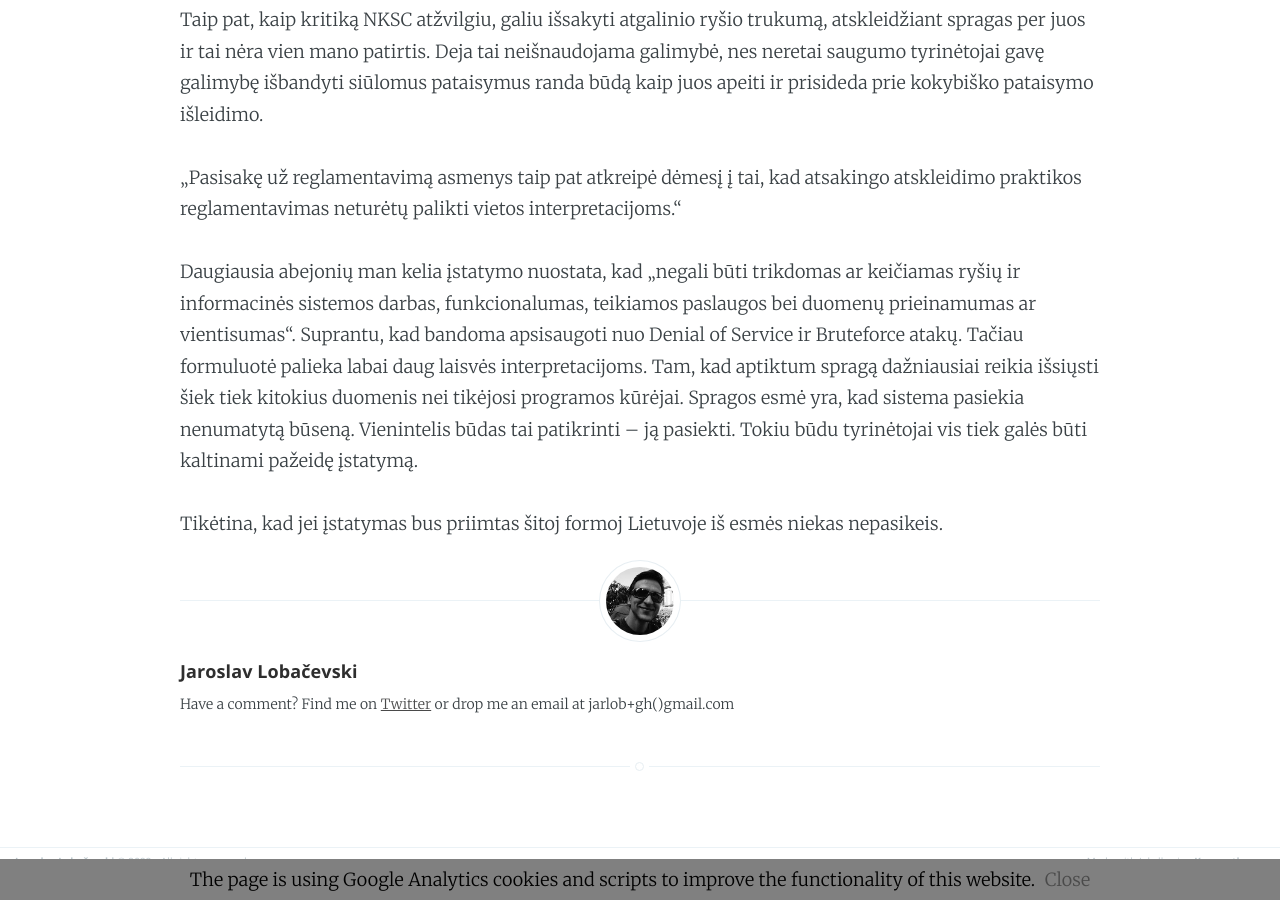
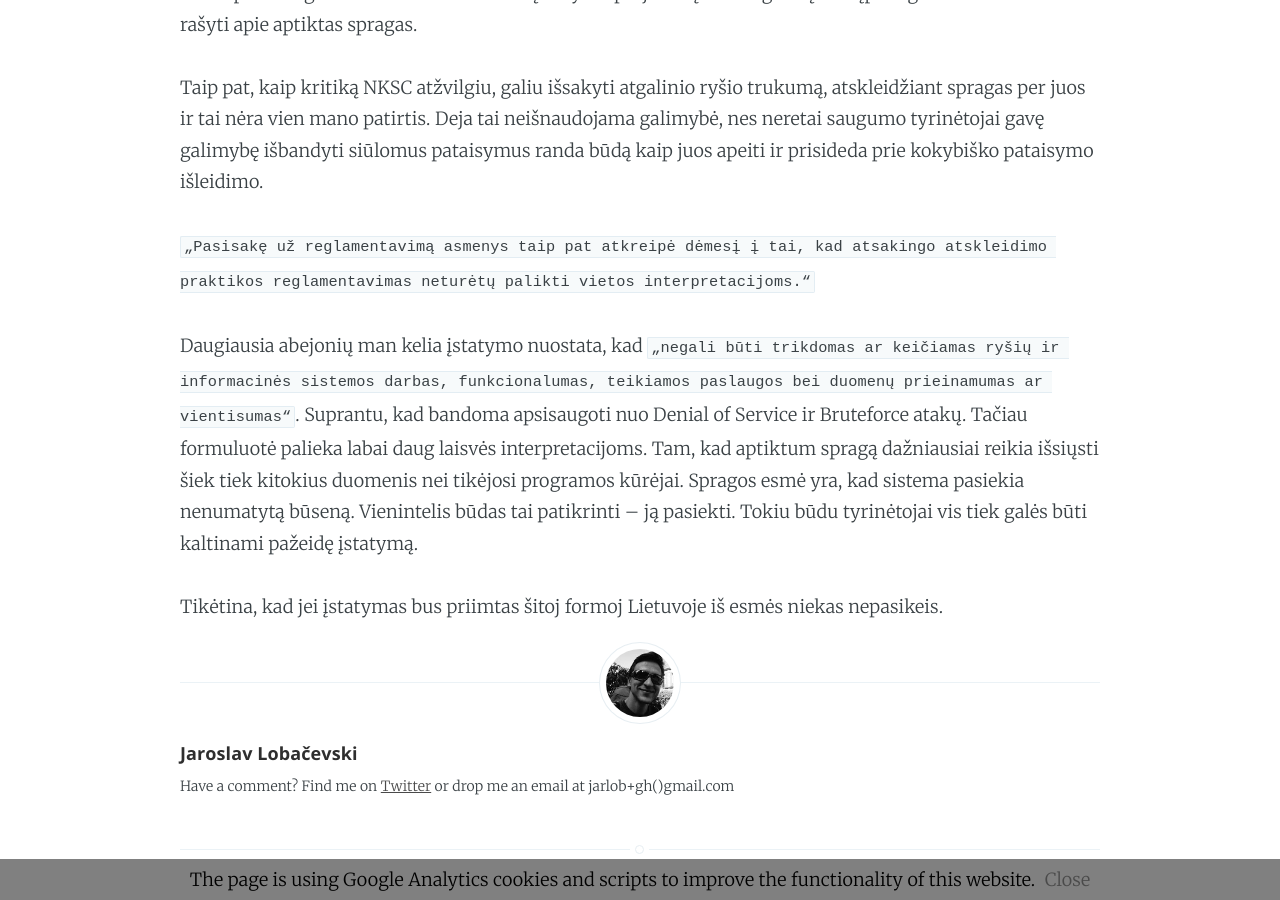
Before and after one commit to JarLob/jarlob.github.io, a Jekyll site: the page built from _posts/2020-09-29-neatsakingas-atskleidimas-2.md, in a window 1280 px wide and 900 px high, scrolled down 2987 px. Built offline with Jekyll 4.4.1, drawn with Linux system fonts in a browser that asks for light colours; some of the changed text lies outside the part shown.

```diff
--- a/_posts/2020-09-29-neatsakingas-atskleidimas-2.md
+++ b/_posts/2020-09-29-neatsakingas-atskleidimas-2.md
@@ -6,11 +6,11 @@ categories: ResponsibleDisclosure
 cover:
 permalink:  /lt/blog/neatsakingas-atskleidimas-2
 ---
-2019 metais Lietuvoje [buvo apklausta 50 įvairaus dydžio įmonių](http://kurklt.lt/wp-content/uploads/2019/03/Esamos-situacijos-dokumentas-04-23.pdf). Dauguma palaikė atsakingo spragų atskleidimo reglamentavimą. „80% apklausos dalyvių teigė, kad jų organizacija pašalintų KS spragą ir apie tai praneštų ją aptikusiam asmeniui, o į teisėsaugą kreiptųsi (16%) tik tuo atveju jei šio asmens veiksmų teisėtumas keltų įtarimų.“
+`2019 metais Lietuvoje [buvo apklausta 50 įvairaus dydžio įmonių](http://kurklt.lt/wp-content/uploads/2019/03/Esamos-situacijos-dokumentas-04-23.pdf). Dauguma palaikė atsakingo spragų atskleidimo reglamentavimą. „80% apklausos dalyvių teigė, kad jų organizacija pašalintų KS spragą ir apie tai praneštų ją aptikusiam asmeniui, o į teisėsaugą kreiptųsi (16%) tik tuo atveju jei šio asmens veiksmų teisėtumas keltų įtarimų.“`
 
 Šitą reikėtų įsirėminti - net 16% įmonių kreiptųsi į teisėsaugą jei gautų pranešimą apie jų informacinėje sistemoje esančią spragą, jei jiems kiltų įtarimų dėl „tokių veiksmų teisėtumo“. Liūdna realybė yra tai, kad dauguma Lietuvos įmonių nesugebėtų aptikti bandymo pasinaudoti kibernetine spraga jų sistemoje. Suprantama, kad kai įmonė pati aptinka įtartinus kibernetinius veiksmus, ji turi nuspręsti ar tai ataka prieš ją ar ne. Tačiau asmuo pats pranešdamas įmonei kur yra spraga pagal apibrėžimą negali turėti piktų kėslų. Galimos spragos atskleidimo teisinės pasekmės dažnai nulemia saugumo tyrinėtojų veiksmus. Net [ketvirtadalis tyrinėtojų nurodė](https://www.hackerone.com/blog/success-in-vulnerability-disclosure), kad netyrė tam tikros programinės įrangos arba neatskleidė atrastos spragos dėl teisinių pasekmių baimės. Pvz., sulaukęs netiesiogiai grasinančių komentarų iš Paysera nemanau, kad kada nors tikrinsiu jų saugumą. Ir nesvarbu, kad jie tokie pažangūs ir patenka į penketą Lietuvos įmonių nustačiusių atsakingo atskleidimo tvarką. Aš nesu jų vartotojas ir ar jie turi spragų ar neturi man nerūpi.
 
-„Nors daugelis respondentų teigė, kad jų organizacija suteiktų atlygį už pranešimus apie spragas, toks atlygis priklausytų nuo aptiktos spragos reikšmingumo ir dažniausiai apsiribotų organizacijos atributika. Daugiau nei ketvirtadalis respondentų, teigusių, kad aptinkantys spragas asmenys turėtų veikti neatlygintinai, baiminosi, kad atlygintina KS spragų atskleidimo praktika galėtų atverti kelią piktnaudžiavimui. Sprendžiant pagal gautus atsakymus, didžioji dalis organizacijų (74%) dalintųsi gauta informacija apie spragas su atsakinga valstybine institucija, tačiau dažnai tai darytų pašalinus aptiktą spragą arba įsitikinus, kad ši informacija nebus platinama.“
+`„Nors daugelis respondentų teigė, kad jų organizacija suteiktų atlygį už pranešimus apie spragas, toks atlygis priklausytų nuo aptiktos spragos reikšmingumo ir dažniausiai apsiribotų organizacijos atributika. Daugiau nei ketvirtadalis respondentų, teigusių, kad aptinkantys spragas asmenys turėtų veikti neatlygintinai, baiminosi, kad atlygintina KS spragų atskleidimo praktika galėtų atverti kelią piktnaudžiavimui. Sprendžiant pagal gautus atsakymus, didžioji dalis organizacijų (74%) dalintųsi gauta informacija apie spragas su atsakinga valstybine institucija, tačiau dažnai tai darytų pašalinus aptiktą spragą arba įsitikinus, kad ši informacija nebus platinama.“`
 
 Skaitant tarp eilučių Lietuvos įmonės norėtų gauti informaciją apie saugumo spragas jų sistemose, mokėti už tai nenorėtų (nebent simboliškai) ir nenorėtų, kad apie aptiktas spragas būtų skelbiama viešai.
 
@@ -34,8 +34,8 @@ Valstybės ir viešasis interesas turėtų būti palengvinti atskleidimo proces
 
 Taip pat, kaip kritiką NKSC atžvilgiu, galiu išsakyti atgalinio ryšio trukumą, atskleidžiant spragas per juos ir tai nėra vien mano patirtis. Deja tai neišnaudojama galimybė, nes neretai saugumo tyrinėtojai gavę galimybę išbandyti siūlomus pataisymus randa būdą kaip juos apeiti ir prisideda prie kokybiško pataisymo išleidimo.
 
-„Pasisakę už reglamentavimą asmenys taip pat atkreipė dėmesį į tai, kad atsakingo atskleidimo praktikos reglamentavimas neturėtų palikti vietos interpretacijoms.“
+`„Pasisakę už reglamentavimą asmenys taip pat atkreipė dėmesį į tai, kad atsakingo atskleidimo praktikos reglamentavimas neturėtų palikti vietos interpretacijoms.“`
 
-Daugiausia abejonių man kelia įstatymo nuostata, kad „negali būti trikdomas ar keičiamas ryšių ir informacinės sistemos darbas, funkcionalumas, teikiamos paslaugos bei duomenų prieinamumas ar vientisumas“. Suprantu, kad bandoma apsisaugoti nuo Denial of Service ir Bruteforce atakų. Tačiau formuluotė palieka labai daug laisvės interpretacijoms. Tam, kad aptiktum spragą dažniausiai reikia išsiųsti šiek tiek kitokius duomenis nei tikėjosi programos kūrėjai. Spragos esmė yra, kad sistema pasiekia nenumatytą būseną. Vienintelis būdas tai patikrinti – ją pasiekti. Tokiu būdu tyrinėtojai vis tiek galės būti kaltinami pažeidę įstatymą.
+Daugiausia abejonių man kelia įstatymo nuostata, kad `„negali būti trikdomas ar keičiamas ryšių ir informacinės sistemos darbas, funkcionalumas, teikiamos paslaugos bei duomenų prieinamumas ar vientisumas“`. Suprantu, kad bandoma apsisaugoti nuo Denial of Service ir Bruteforce atakų. Tačiau formuluotė palieka labai daug laisvės interpretacijoms. Tam, kad aptiktum spragą dažniausiai reikia išsiųsti šiek tiek kitokius duomenis nei tikėjosi programos kūrėjai. Spragos esmė yra, kad sistema pasiekia nenumatytą būseną. Vienintelis būdas tai patikrinti – ją pasiekti. Tokiu būdu tyrinėtojai vis tiek galės būti kaltinami pažeidę įstatymą.
 
 Tikėtina, kad jei įstatymas bus priimtas šitoj formoj Lietuvoje iš esmės niekas nepasikeis.
```
